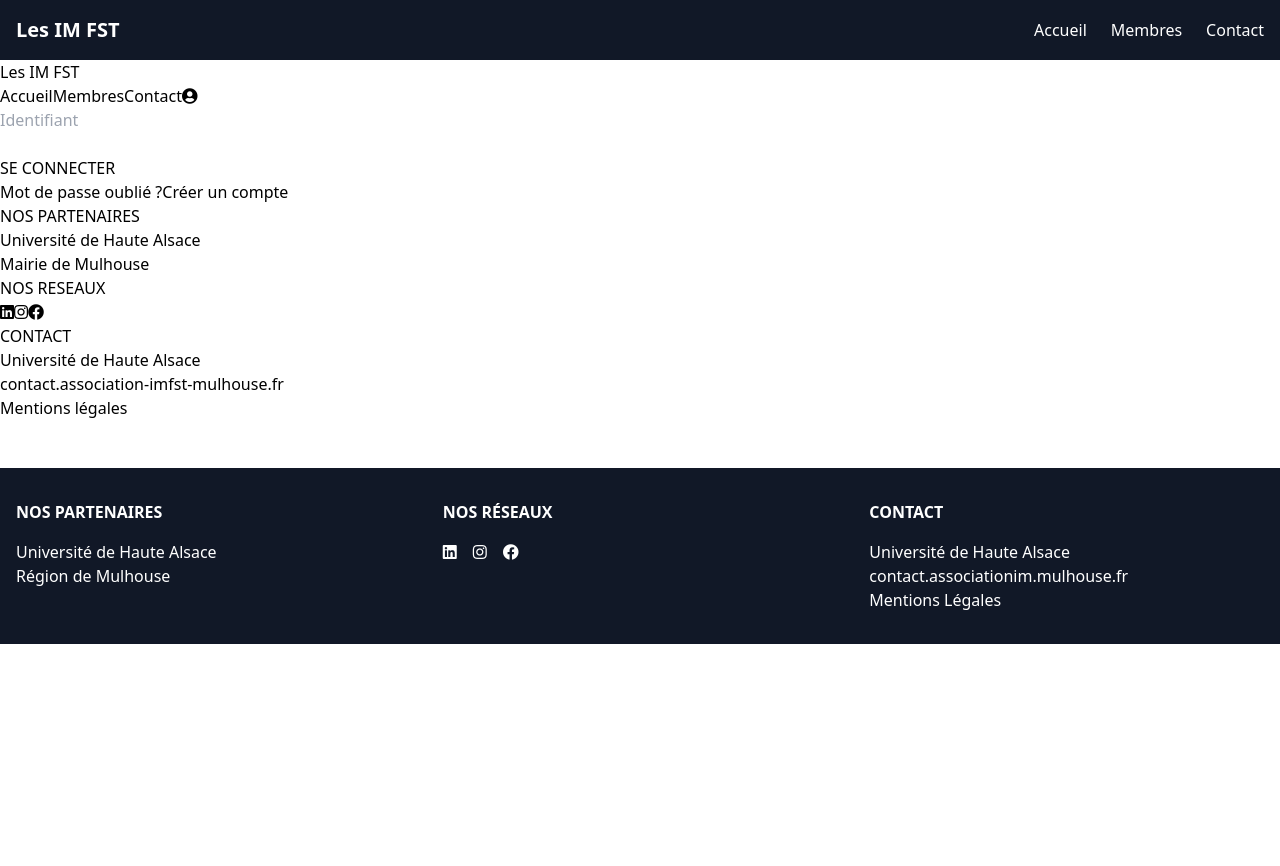
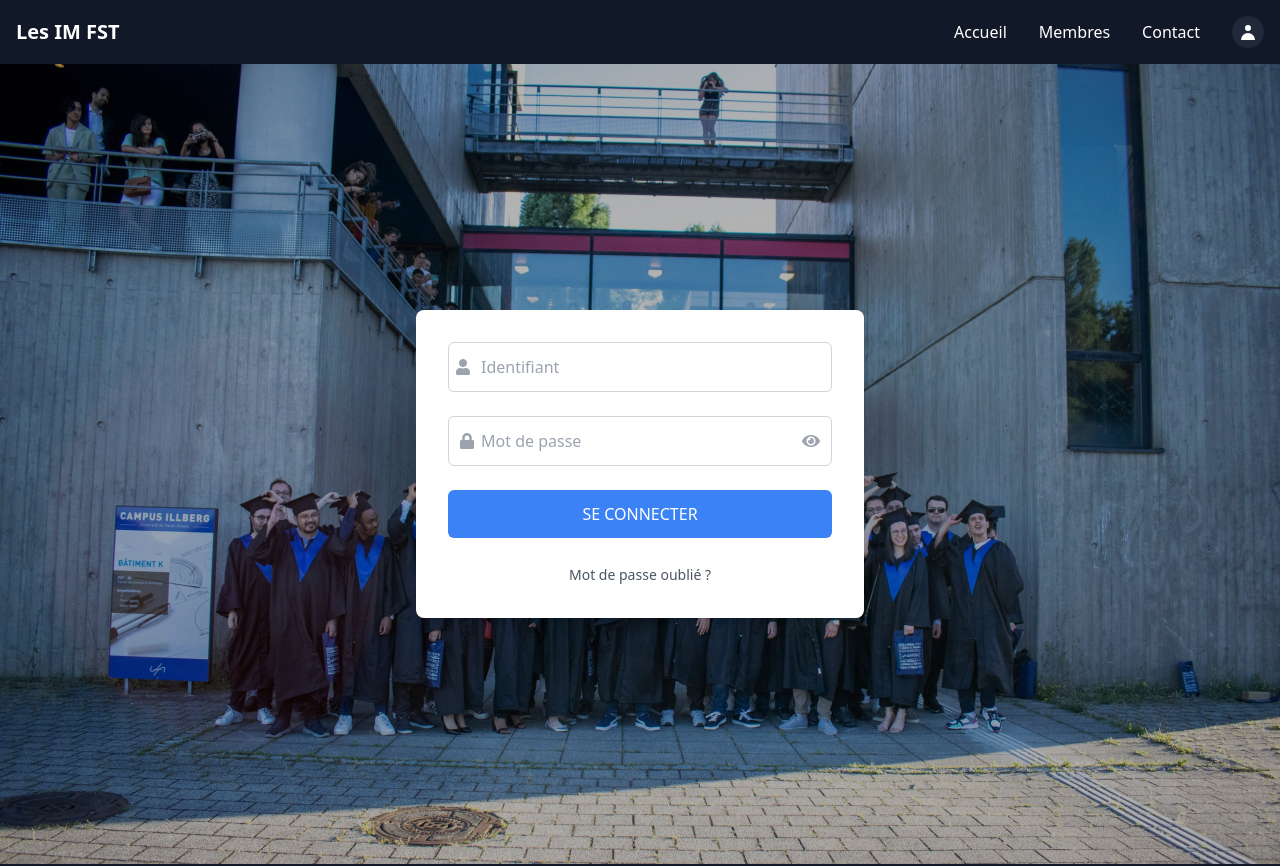
Before and after one commit to Assil28/AssociationIMs-Web-Site, an Angular app: page /login in a window 1280 px wide. Shown: the top 866 px of the page. Before the commit the page ends 800 px from the top, so only its background shows below. Built offline with nearby package versions, Linux system fonts and the light colour scheme.

Commit message:
Login page add

```diff
--- a/src/app/app.module.ts
+++ b/src/app/app.module.ts
@@ -7,13 +7,14 @@ import { HomeComponent } from './home/home.component';
 import { MembresComponent } from './membres/membres.component';
 
 @NgModule({
+  declarations: [
+    AppComponent, // Composant principal
+    HomeComponent, // Déclarer HomeComponent
+    MembresComponent // Déclarer MembresComponent
+  ],
   imports: [
     BrowserModule,
-    AppComponent,
-    RouterModule.forRoot(routes),
-    HomeComponent,
-    MembresComponent
-     // Import the standalone component
+    RouterModule.forRoot(routes) // Configurer les routes
   ],
   bootstrap: [AppComponent]
 })
--- a/src/app/app.routes.ts
+++ b/src/app/app.routes.ts
@@ -6,7 +6,7 @@ import { LoginComponent } from './login/login.component';
 export const routes: Routes = [
     { path: '', component: HomeComponent },
     { path: 'membres', component: MembresComponent },
-    { path: 'home', component: HomeComponent },
+    { path: 'acceuil', component: HomeComponent },
     { path: 'login', component: LoginComponent },
 
 ];
--- /dev/null
+++ b/src/app/contact/contact.component.html
@@ -0,0 +1 @@
+<p>contact works!</p>
--- a/src/app/footer/footer.component.html
+++ b/src/app/footer/footer.component.html
@@ -1,5 +1,5 @@
 <!-- footer.component.html -->
-<footer class="bg-gray-900 text-white py-8 mt-12">
+<footer class="bg-gray-900 text-white py-8">
     <div class="container mx-auto px-4">
       <div class="grid grid-cols-3 gap-8">
         <div>
--- a/src/app/header/header.component.html
+++ b/src/app/header/header.component.html
@@ -1,19 +1,42 @@
-<header class="bg-gray-900 text-white py-4">
-    <nav class="container mx-auto flex justify-between items-center px-4">
-      <div class="logo">
-        <a routerLink="/" class="text-xl font-bold">Les IM FST</a>
-      </div>
-      <ul class="flex space-x-6">
-        <li>
-          <button routerLink="/accueil" class="text-white bg-transparent">Accueil</button>
-        </li>
-        <li>
-          <button routerLink="/membres" class="text-white bg-transparent">Membres</button>
-        </li>
-        <li>
-          <button routerLink="/contact" class="text-white bg-transparent">Contact</button>
-        </li>
-      </ul>
+<!-- navbar.component.html -->
+<nav class="bg-gray-900 text-white py-4">
+  <div class="container mx-auto flex justify-between items-center px-4">
+    <!-- Logo -->
+    <div class="logo">
+      <a routerLink="/" class="text-xl font-bold">
+        Les IM FST
+      </a>
+    </div>
 
-    </nav>
-  </header>
+    <!-- Navigation Links -->
+    <div class="flex items-center space-x-8">
+      <a routerLink="/accueil"
+         routerLinkActive="font-bold"
+         class="hover:text-gray-300 transition-colors">
+        Accueil
+      </a>
+      <a routerLink="/membres"
+         routerLinkActive="font-bold"
+         class="hover:text-gray-300 transition-colors">
+        Membres
+      </a>
+      <a routerLink="/contact"
+         routerLinkActive="font-bold"
+         class="hover:text-gray-300 transition-colors">
+        Contact
+      </a>
+
+      <!-- User Icon -->
+      <button class="w-8 h-8 rounded-full bg-gray-800 flex items-center justify-center hover:bg-gray-700 transition-colors">
+        <svg xmlns="http://www.w3.org/2000/svg"
+             class="h-5 w-5"
+             viewBox="0 0 20 20"
+             fill="currentColor">
+          <path fill-rule="evenodd"
+                d="M10 9a3 3 0 100-6 3 3 0 000 6zm-7 9a7 7 0 1114 0H3z"
+                clip-rule="evenodd" />
+        </svg>
+      </button>
+    </div>
+  </div>
+</nav>
--- a/src/app/login/login.component.html
+++ b/src/app/login/login.component.html
@@ -1,70 +1,51 @@
 <!-- login.component.html -->
-<div class="login-container">
-    <nav class="navbar">
-      <div class="logo">Les IM FST</div>
-      <div class="nav-links">
-        <a href="#">Accueil</a>
-        <a href="#">Membres</a>
-        <a href="#">Contact</a>
-        <a href="#" class="profile-icon">
-          <i class="fas fa-user-circle"></i>
-        </a>
-      </div>
-    </nav>
+<div class="min-h-screen relative" style="background-image: url('/assets/fst.jpg'); background-size: cover;">
+  <div class="absolute inset-0 bg-black bg-opacity-30"></div>
 
-    <div class="login-box">
-      <form  >
-        <div class="form-group">
-          <input
-            type="text"
-            formControlName="username"
-            placeholder="Identifiant"
-            class="form-control"
-          >
-        </div>
-
-        <div class="form-group">
-          <div class="password-input">
-            <input
-
-              class="form-control"
-            >
-            <!--<i
-              [class]="showPassword ? 'fas fa-eye' : 'fas fa-eye-slash'"
-
-            ></i>-->
+  <!-- Formulaire de connexion -->
+  <div class="relative z-10 flex flex-col items-center justify-center min-h-screen">
+    <div class="bg-white rounded-lg shadow-lg p-8 w-full max-w-md mx-4">
+      <form class="space-y-6">
+        <!-- Champ Identifiant -->
+        <div>
+          <div class="relative">
+            <input type="text" formControlName="identifiant" placeholder="Identifiant"
+              class="w-full px-8 py-3 rounded-md border border-gray-300 focus:outline-none focus:ring-2 focus:ring-blue-500">
+            <span class="absolute left-2 top-1/2 transform -translate-y-1/2 text-gray-400">
+              <i class="fas fa-user"></i>
+            </span>
           </div>
         </div>
 
-        <button type="submit" class="btn-connect">SE CONNECTER</button>
+        <!-- Champ Mot de passe -->
+        <div>
+          <div class="relative">
+            <input formControlName="password" placeholder="Mot de passe"
+              class="w-full px-8 py-3 rounded-md border border-gray-300 focus:outline-none focus:ring-2 focus:ring-blue-500">
+            <span class="absolute left-3 top-1/2 transform -translate-y-1/2 text-gray-400">
+              <i class="fas fa-lock"></i>
+            </span>
+            <button type="button"
+              class="absolute right-3 top-1/2 transform -translate-y-1/2  text-gray-400 hover:text-gray-600">
+              <i class="fas fa-eye"></i>
+            </button>
+          </div>
+        </div>
 
-        <div class="forgot-password">
-          <a href="#">Mot de passe oublié ?</a>
-          <a href="#">Créer un compte</a>
+        <!-- Bouton de connexion -->
+        <button type="submit" class="w-full bg-blue-500 text-white py-3 rounded-md hover:bg-blue-600 transition-colors">
+          SE CONNECTER
+        </button>
+
+        <!-- Lien mot de passe oublié -->
+        <div class="text-center">
+          <a href="#" class="text-sm text-gray-600 hover:text-blue-500">
+            Mot de passe oublié ?
+          </a>
         </div>
+
+
       </form>
     </div>
-
-    <footer>
-      <div class="footer-section">
-        <h4>NOS PARTENAIRES</h4>
-        <p>Université de Haute Alsace</p>
-        <p>Mairie de Mulhouse</p>
-      </div>
-      <div class="footer-section">
-        <h4>NOS RESEAUX</h4>
-        <div class="social-icons">
-          <a href="#"><i class="fab fa-linkedin"></i></a>
-          <a href="#"><i class="fab fa-instagram"></i></a>
-          <a href="#"><i class="fab fa-facebook"></i></a>
-        </div>
-      </div>
-      <div class="footer-section">
-        <h4>CONTACT</h4>
-        <p>Université de Haute Alsace</p>
-        <p>contact.association-imfst-mulhouse.fr</p>
-        <p>Mentions légales</p>
-      </div>
-    </footer>
   </div>
-  ﻿
+</div>
```
Also changed, not shown: src/app/contact/contact.component.ts (added, +12 -0 lines), src/app/contact/contact.component.css (added), src/assets/fst.jpg (added), 1 other file (tests, documents, lock files or other folders).
